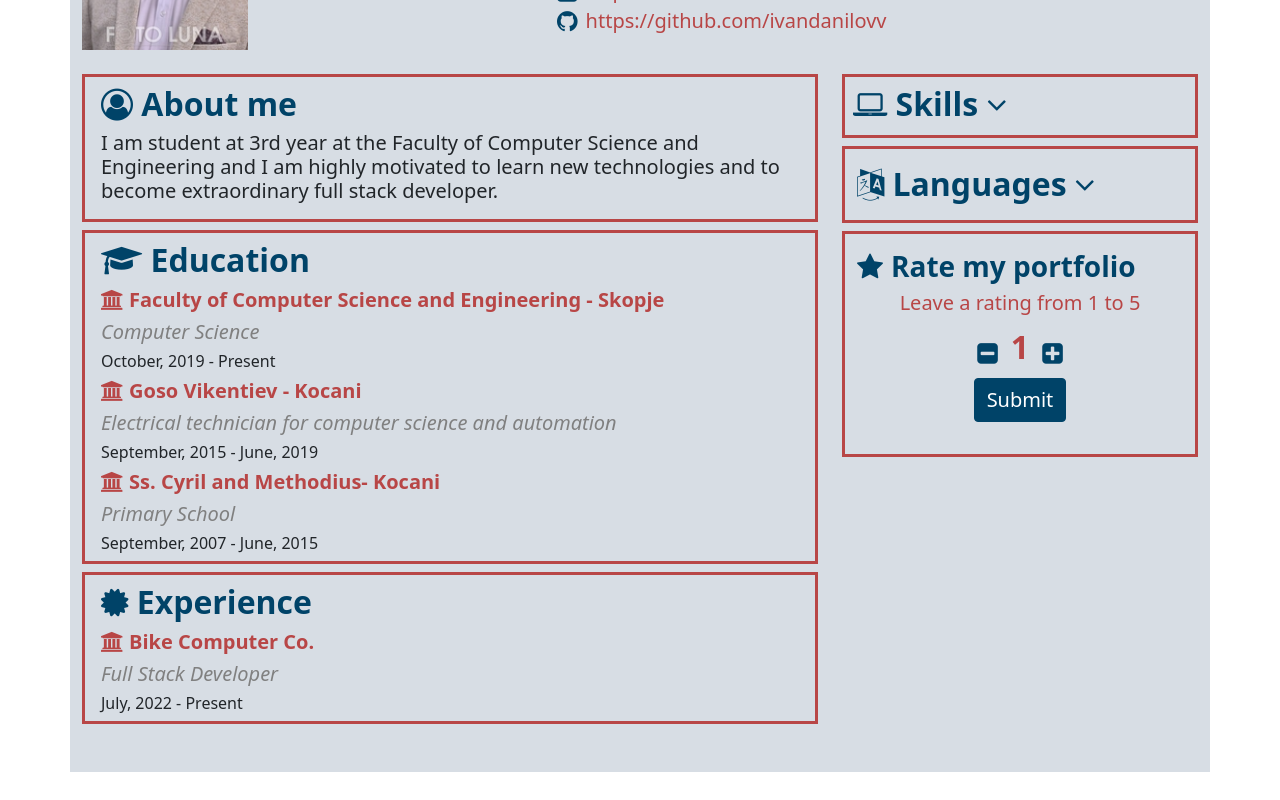
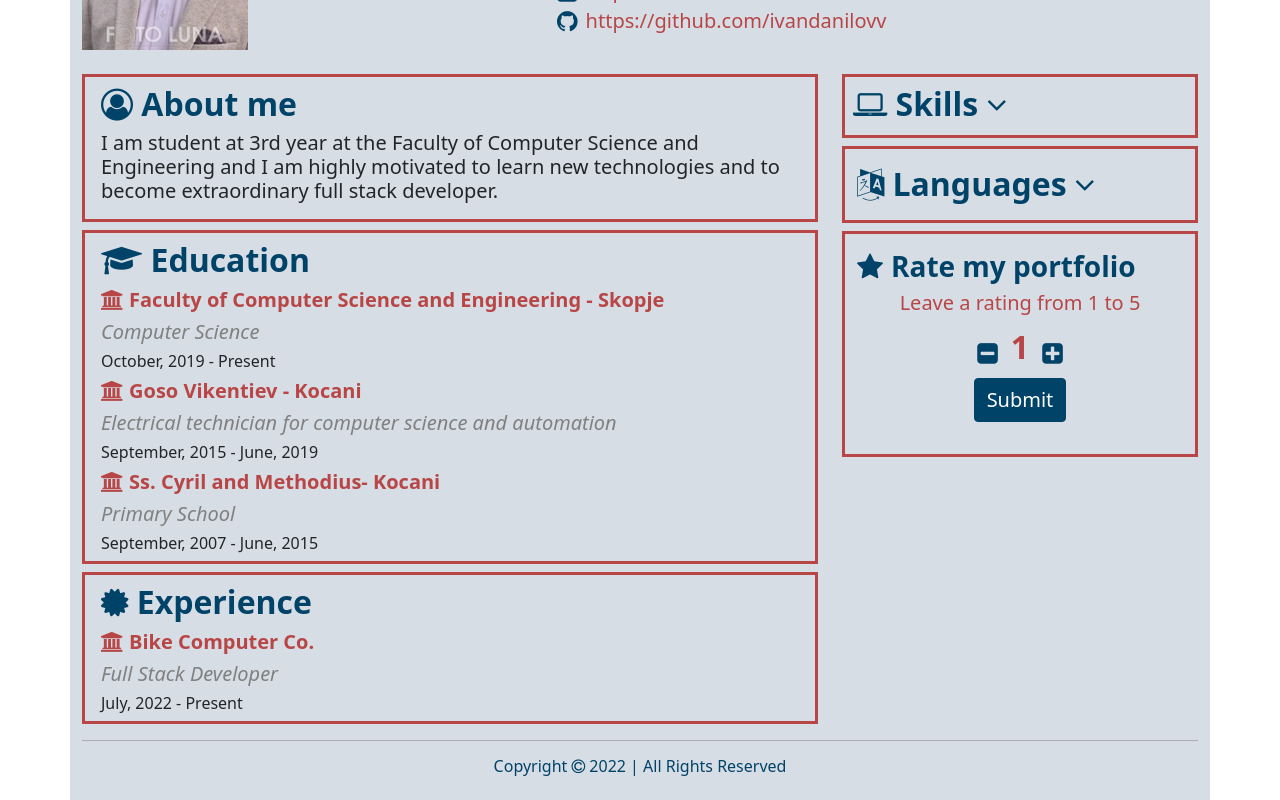
Before and after one commit to ivandanilovv/portfolio, a Vue app: page / in a window 1280 px wide. Shown: the part 247-1047 px from the top of the page. Before the commit the page ends 1019 px from the top, so only its background shows below. Built offline with nearby package versions, Linux system fonts and the light colour scheme.

Commit message:
Created new footer component

```diff
--- /dev/null
+++ b/src/components/MyFooter.vue
@@ -0,0 +1,23 @@
+<template>
+  <section class="pb-3">
+    <div class="d-flex justify-content-center">
+      <h6 class="headings-color">
+        Copyright
+        <i class="fa fa-copyright" aria-hidden="true"/>
+        2022 | All Rights Reserved
+      </h6>
+    </div>
+  </section>
+</template>
+
+<script>
+export default {
+  name: "MyFooter"
+}
+</script>
+
+<style scoped>
+.custom-border {
+  border-top: 3px solid #b84646;
+}
+</style>
--- a/src/views/HomeView.vue
+++ b/src/views/HomeView.vue
@@ -1,7 +1,9 @@
 <template>
-  <main class="container py-5 bg-color">
+  <main class="container pt-5 bg-color">
     <bio :contact-info="contactInfo" :contact-links="contactLinks"/>
     <detailed-info/>
+    <hr/>
+    <my-footer/>
   </main>
 </template>
 
@@ -9,10 +11,12 @@
 // @ is an alias to /src
 import Bio from "@/components/Bio";
 import DetailedInfo from "@/components/DetailedInfo";
+import MyFooter from "@/components/MyFooter";
 
 export default {
   name: 'HomeView',
   components: {
+    MyFooter,
     Bio,
     DetailedInfo
   },
```
